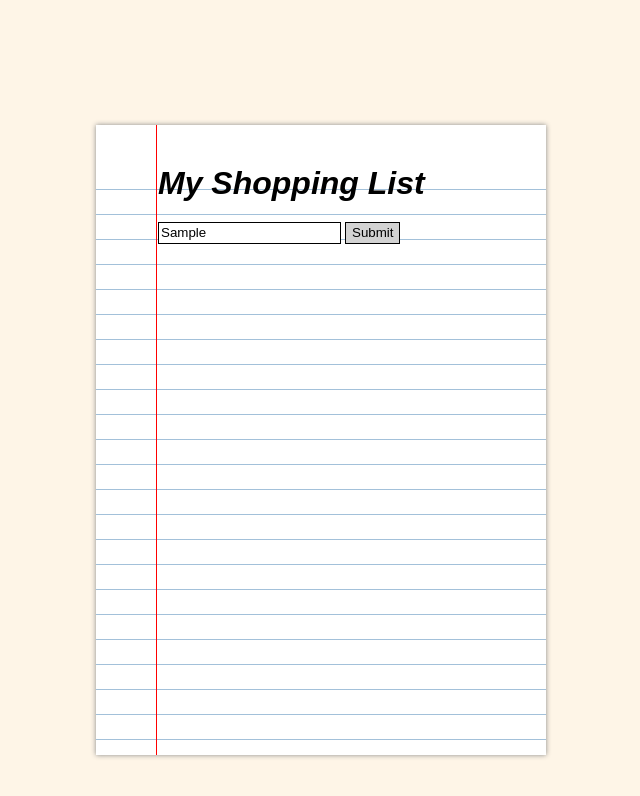
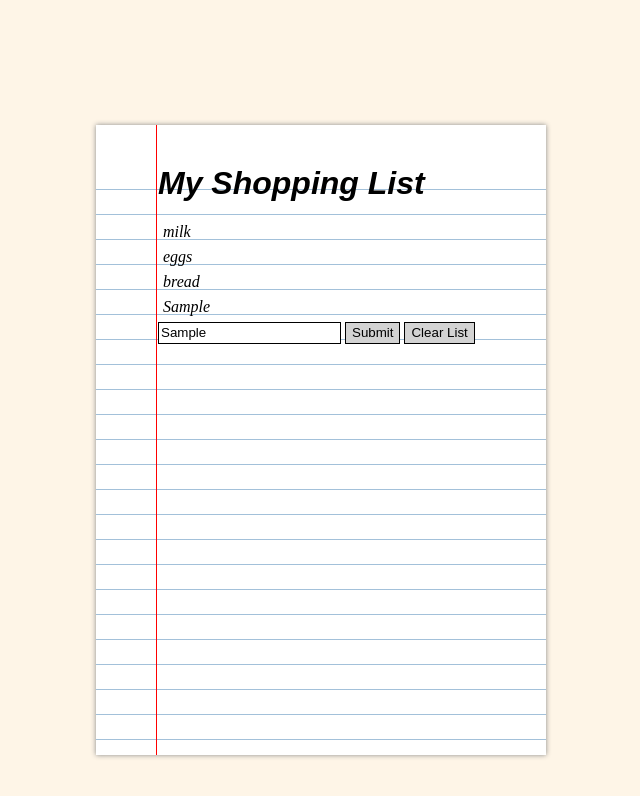
Before and after one commit to SheCodesAus/she-codes-js-exercises-Ms-KL-Codes, a plain HTML site: page shopping-list-starter/index.html in a window 1280 px wide. Both pictures are taken after typing "Sample" into the empty fields and a click on the button "Submit". Shown: the whole page, without its empty margins (319-959 px from the left). Drawn offline with Linux system fonts and the light colour scheme.

Commit message:
Arrays and Loops Classwork and Exercises

```diff
--- a/shopping-list-starter/index.html
+++ b/shopping-list-starter/index.html
@@ -23,11 +23,21 @@
                             type="text"
                             placeholder="Milk"
                         />
+<!-- Step 3: But what if we wanted to add to the list? Let’s use the input and submit button to get new items from the user: -->
                         <input
                             id="new-item-button"
                             type="button"
                             value="Submit"
+                            onclick = "addItem()"
                         />
+<!-- Challenge: Clear items in the list -->
+                        <input
+                        id="clear-items-button"
+                        type="button"
+                        value="Clear List"
+                        onclick = "clearShoppingList()"
+                        />
+
                     </div>
                 </div>
             </div>
--- a/shopping-list-starter/script.js
+++ b/shopping-list-starter/script.js
@@ -1,3 +1,42 @@
-function addItem() {}
+// The goal is to be able to add individual items to the shopping list.
 
-function updateItems() {}
+// Step 1: First we’ll define an array for the items on our shopping list
+let shoppingListItems = ["milk", "eggs", "bread"]
+
+// Step 5: Let’s create another function for updating what is displayed on the page. We’ll use some code we wrote earlier to do this:
+// makes code DRY to reuse
+function updateItems() {
+    // Step 2: Now let’s display each of the items on the page:
+    let listElement = document.getElementById("shopping-list-items");
+    listElement.innerHTML =  "";
+        // this clears the html in the element to remove what the result was in the last loop so item don't repeat before loop restarts
+
+    // Step 1: First we’ll define an array for the items on our shopping list
+    shoppingListItems.forEach((item) => {
+        // console.log(item)
+        // Step 2: Now let’s display each of the items on the page:
+        let itemElement = document.createElement("li");
+            // create li item for each iteration of the loop
+        itemElement.innerText = item;
+            // within the li tag, place the iterated item within it (shopping list item)
+        listElement.appendChild(itemElement);
+            // the list is the parent of each list item
+            // this enables screen display
+    });
+}
+
+updateItems();
+
+// Step 4: But what if we wanted to add to the list? Let’s use the input and submit button to get new items from the user:
+function addItem() {
+    let item = document.getElementById("new-item-text").value;
+    shoppingListItems.push(item);
+    console.log(shoppingListItems);
+    updateItems()
+}
+
+// Challenge: Clear items in the list
+function clearShoppingList() {
+    let listElement = document.getElementById("shopping-list-items");
+    listElement.innerHTML =  "";
+}
```
Also changed, not shown: playground-starter/script.js (+32 -0 lines).
